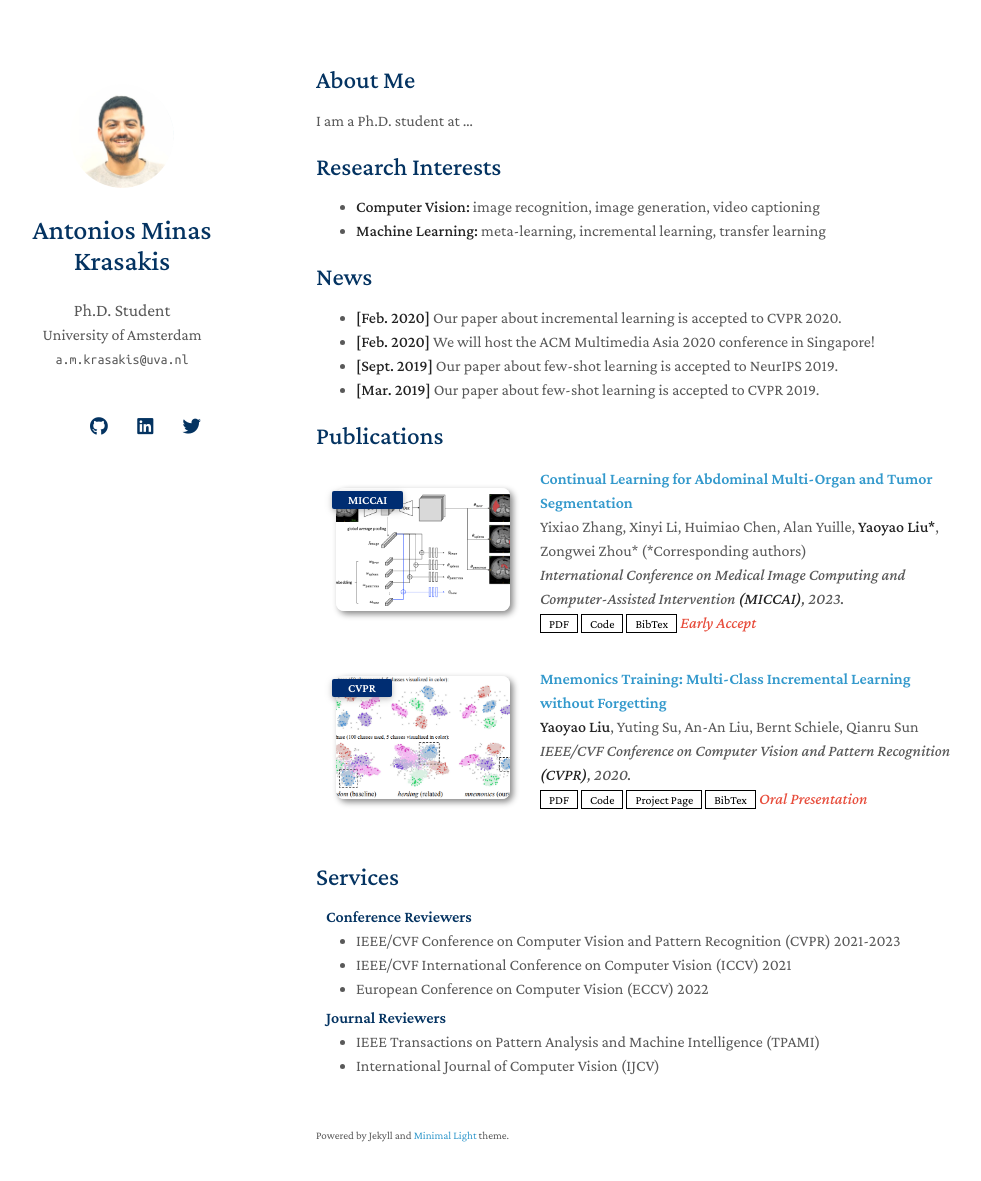
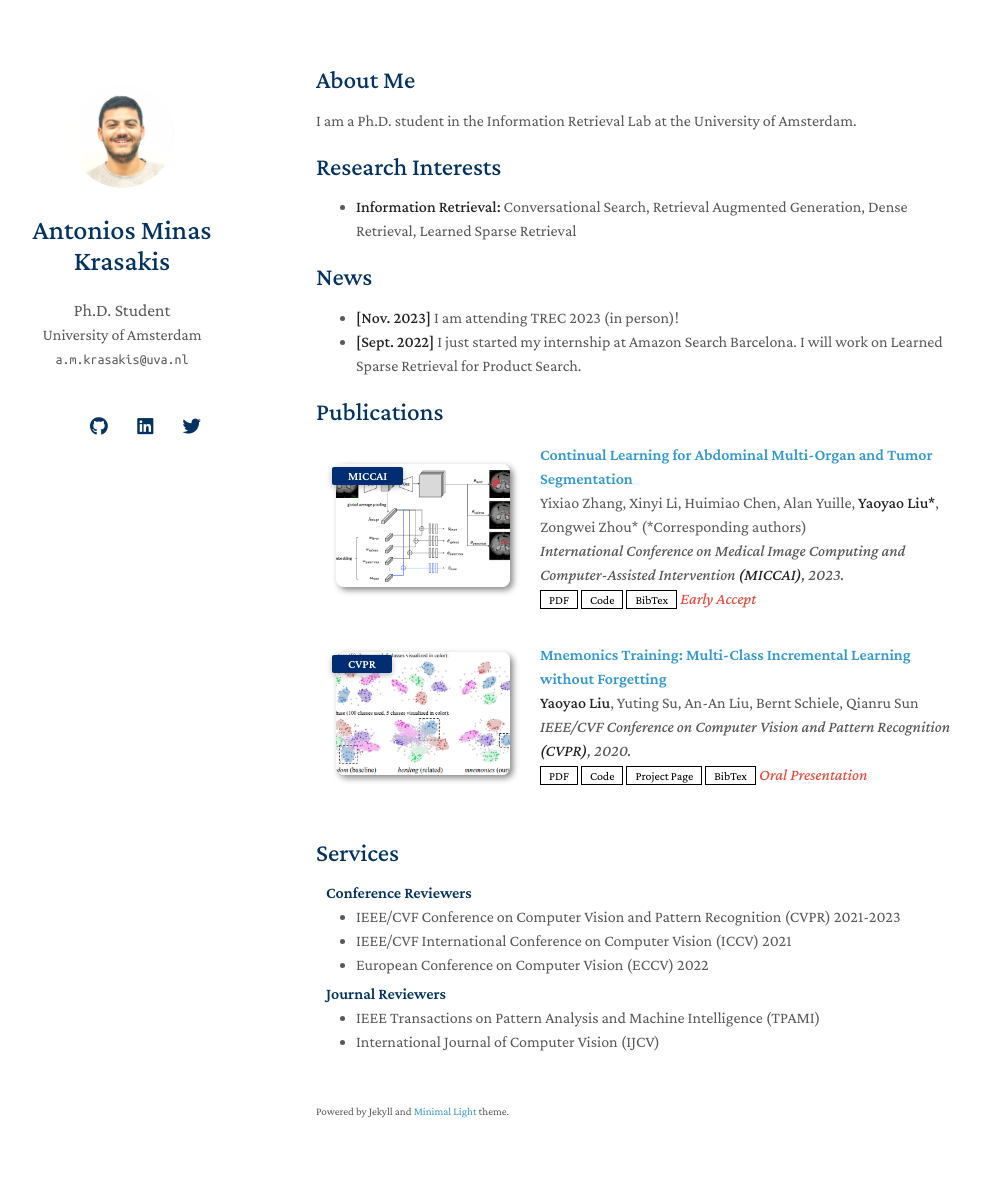
Before and after one commit to littlewine/littlewine.github.io, a Jekyll site: the page built from index.md, in a window 1280 px wide and 1216 px high. Shown: the top 1181 px of the window, without its empty margins (154-1135 px from the left). Built offline with Jekyll 4.4.1, drawn with Linux system fonts in a browser that asks for light colours; nearby versions of some CDN libraries; a style sheet for code colours, icons or effects is not loaded; our own code applies the rules of GitHub Pages for plain Markdown files.

Commit message:
Update index.md

```diff
--- a/index.md
+++ b/index.md
@@ -4,19 +4,16 @@ layout: homepage
 
 ## About Me
 
-I am a Ph.D. student at ...
+I am a Ph.D. student in the Information Retrieval Lab at the University of Amsterdam.
 
 ## Research Interests
 
-- **Computer Vision:** image recognition, image generation, video captioning
-- **Machine Learning:** meta-learning, incremental learning, transfer learning
+- **Information Retrieval:** Conversational Search, Retrieval Augmented Generation, Dense Retrieval, Learned Sparse Retrieval
 
 ## News
 
-- **[Feb. 2020]** Our paper about incremental learning is accepted to CVPR 2020.
-- **[Feb. 2020]** We will host the ACM Multimedia Asia 2020 conference in Singapore!
-- **[Sept. 2019]** Our paper about few-shot learning is accepted to NeurIPS 2019.
-- **[Mar. 2019]** Our paper about few-shot learning is accepted to CVPR 2019.
+- **[Nov. 2023]** I am attending TREC 2023 (in person)!
+- **[Sept. 2022]** I just started my internship at Amazon Search Barcelona. I will work on Learned Sparse Retrieval for Product Search.
 
 {% include_relative _includes/publications.md %}
 
```
